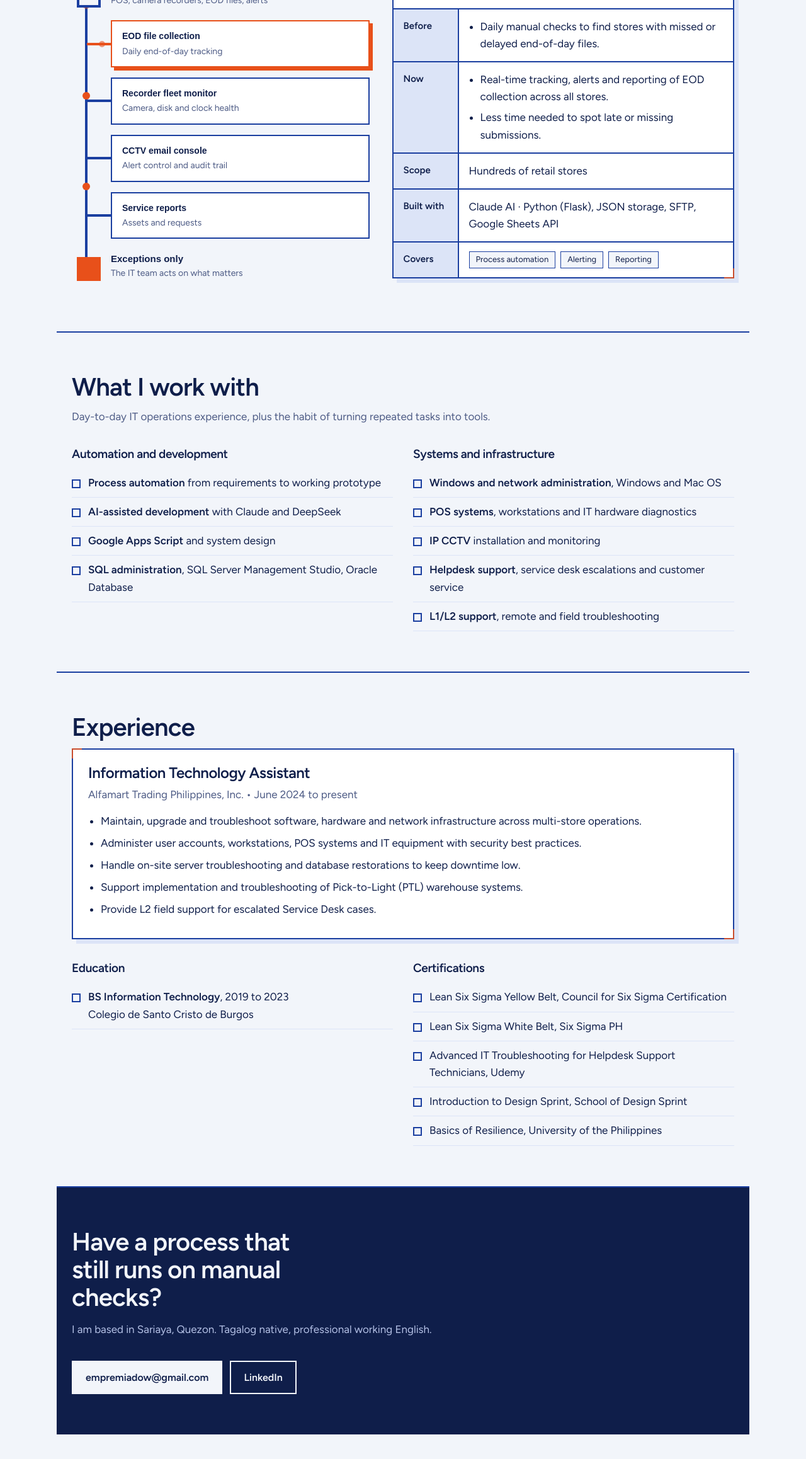
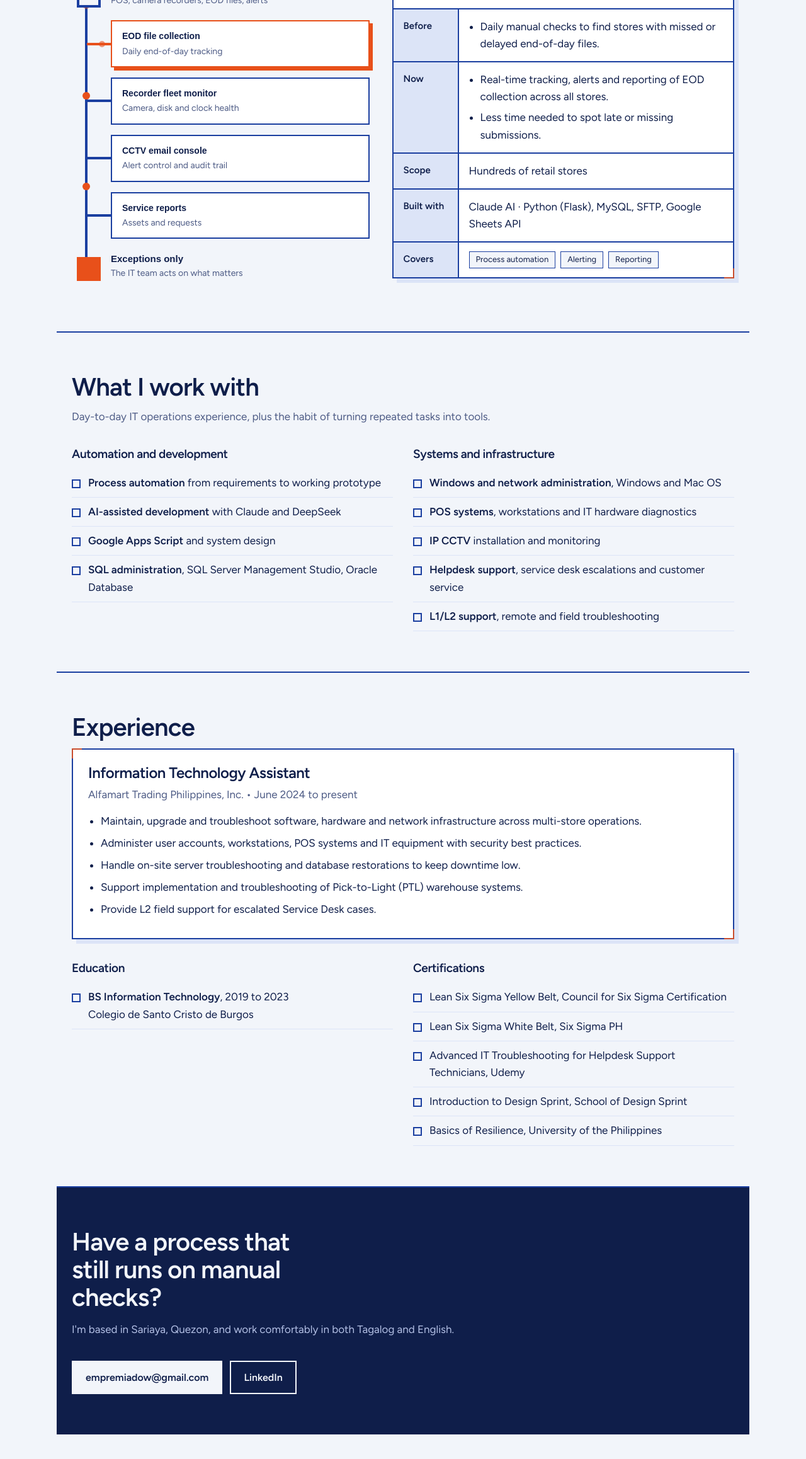
Before and after one commit to wempremiado/wempremiado.github.io, a plain HTML site: page index.html in a window 1280 px wide. Shown: the part 1489-3805 px from the top of the page at 63% size. Drawn offline with Linux system fonts and the light colour scheme; a web font is replaced by a local one.

Commit message:
Update index.html

```diff
--- a/index.html
+++ b/index.html
@@ -397,7 +397,7 @@ footer{padding:20px 0 max(20px,env(safe-area-inset-bottom));font-size:14px;color
 <section id="contact" class="contact">
   <div class="wrap">
     <h2>Have a process that still runs on manual checks?</h2>
-    <p class="lead">I am based in Sariaya, Quezon. Tagalog native, professional working English.</p>
+    <p class="lead">I'm based in Sariaya, Quezon, and work comfortably in both Tagalog and English.</p>
     <div class="btns">
       <a class="btn main" href="mailto:empremiadow@gmail.com">empremiadow@gmail.com</a>
       <a class="btn alt" href="https://linkedin.com/in/wempremiado" target="_blank" rel="noopener">LinkedIn</a>
@@ -456,7 +456,7 @@ footer{padding:20px 0 max(20px,env(safe-area-inset-bottom));font-size:14px;color
       sub:"Daily end-of-day tracking",
       title:"Retail EOD File-Collection Automation",
       scope:"Hundreds of retail stores",
-      built:"Claude AI \u00b7 Python (Flask), JSON storage, SFTP, Google Sheets API",
+      built:"Claude AI \u00b7 Python (Flask), MySQL, SFTP, Google Sheets API",
       before:["Daily manual checks to find stores with missed or delayed end-of-day files."],
       now:["Real-time tracking, alerts and reporting of EOD collection across all stores.","Less time needed to spot late or missing submissions."],
       tags:["Process automation","Alerting","Reporting"]
```
